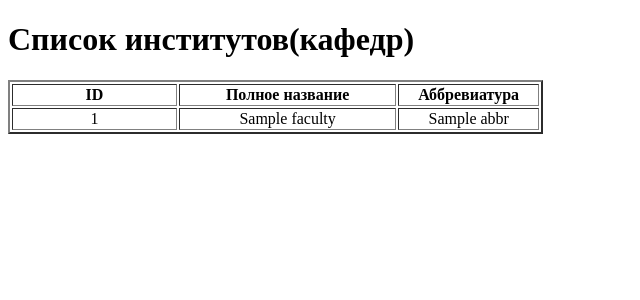
After one commit to sudmit0802/BIP, a Flask app: template templates/faculties_template.html in a window 1280 px wide. The commit adds this page. Shown: the top 300 px of the page, without its empty margins (0-640 px from the left). Run offline with Flask 3, Linux system fonts and the light colour scheme; the template is opened without the code that fills it: most values are stand-ins (such as "Sample title", 1, 10 or a date in 2020).

Commit message:
modified:   index.html 	new file:   log/log-20230428-023746988385.txt 	new file:   log/log-20230428-023928879004.txt 	new file:   log/log-20230428-024025882003.txt 	new file:   log/log-20230428-024031120972.txt 	new file:   log/log-20230428-024258240707.txt 	new file:   log/log-20230428-024445095670.txt 	new file:   log/log-20230428-024457384528.txt 	new file:   log/log-20230428-024613148034.txt 	new file:   log/log-20230428-024954680997.txt 	new file:   log/log-20230428-025328988525.txt 	new file:   log/log-20230428-025725822414.txt 	new file:   log/log-20230428-025728456565.txt 	new file:   log/log-20230428-025828860564.txt 	new file:   log/log-20230428-025913661902.txt 	new file:   log/log-20230428-025929220627.txt 	modified:   run.py 	new file:   templates/faculties_template.html 	modified:   templates/teachers_template.html

```diff
--- a/index.html
+++ b/index.html
@@ -7,7 +7,7 @@
         display: flex;
         justify-content: center;
         align-items: center;
-        height: 100vh;
+        height: 10vh;
       }
 
       button {
@@ -20,5 +20,8 @@
     <div class="center">
       <button onclick="window.location.href='http://localhost:5000/teachers'">Перейти на страницу со списком преподавателей</button>
     </div>
+    <div class="center">
+      <button onclick="window.location.href='http://localhost:5000/faculties'">Перейти на страницу со списком институтов</button>
+    </div>
   </body>
 </html>
--- a/run.py
+++ b/run.py
@@ -7,12 +7,23 @@ async def get_teachers_routine():
         res = await api.get_teachers()
     return res
 
+async def get_faculties_routine():
+    res = "teachers"
+    async with ApiSpbStuRuz.ApiSpbStuRuz() as api:
+        res = await api.get_faculties()
+    return res
+
 app = Flask(__name__)
 
 @app.route("/teachers", methods=["GET"])
 async def teachers():
     result = await get_teachers_routine()
     return render_template('teachers_template.html', teachers=result)
+
+@app.route("/faculties", methods=["GET"])
+async def faculties():
+    result = await get_faculties_routine()
+    return render_template('faculties_template.html', faculties=result)
 
 @app.route("/", methods=["GET"])
 def main_page():
--- /dev/null
+++ b/templates/faculties_template.html
@@ -0,0 +1,23 @@
+<!DOCTYPE html>
+<html>
+<head>
+    <title>Список институтов(кафедр)</title>
+</head>
+<body>
+    <h1>Список институтов(кафедр)</h1>
+    <table style="width: 535px;" border="2">
+        <tr>
+            <th style="width: 160.141px;">ID</th>
+            <th style="width: 212.859px;">Полное название</th>
+            <th style="width: 136px;">Аббревиатура</th>
+        </tr>
+        {% for faculty in faculties %}
+        <tr>
+            <td style="width: 160.141px; text-align: center;">{{faculty.id}}</td>
+            <td style="width: 212.859px; text-align: center;">{{faculty.name}}</td>
+            <td style="width: 136px; text-align: center;">{{faculty.abbr}}</td>
+        </tr>
+        {% endfor %}
+    </table>
+</body>
+</html>
--- a/templates/teachers_template.html
+++ b/templates/teachers_template.html
@@ -5,7 +5,7 @@
 </head>
 <body>
     <h1>Список преподавателей</h1>
-    <table>
+    <table border="2">
         <tr>
             <th>ID</th>
             <th>ФИО</th>
```
Also changed, not shown: 15 other files.
